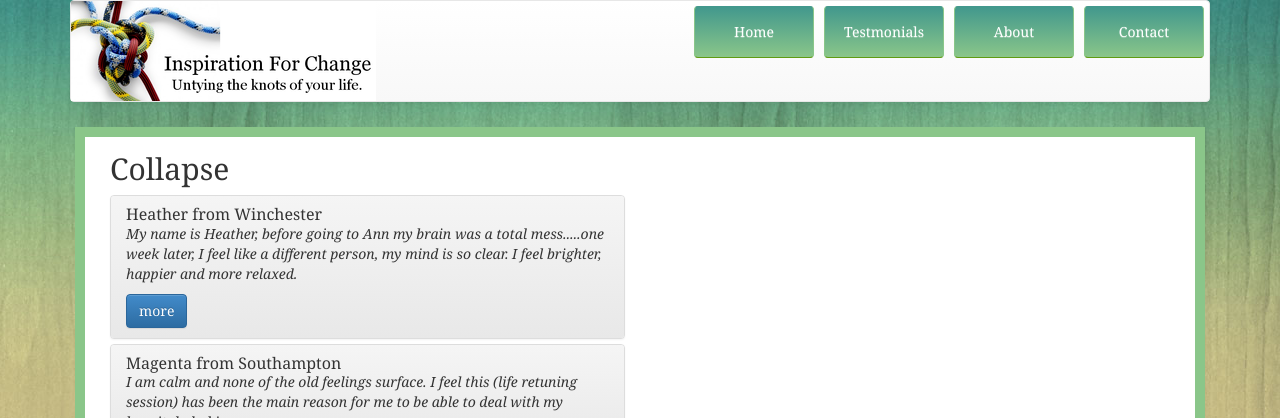
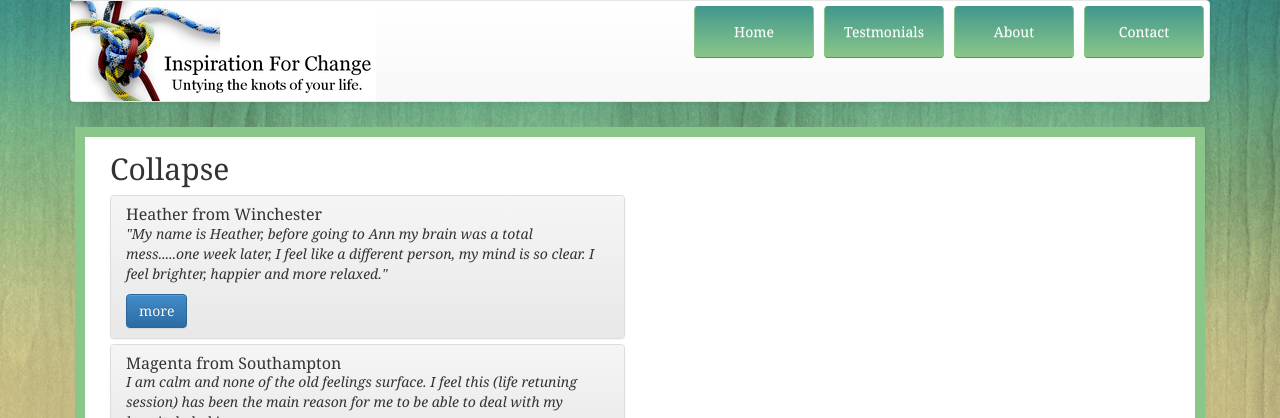
Before and after one commit to designerwebhosting/inspirationforchange, a Jekyll site: the page built from testimonials-copy.md, in a window 1280 px wide. Shown: the top 418 px of the page. Built offline with Jekyll 4.4.1, drawn with Linux system fonts in a browser that asks for light colours; nearby versions of some CDN libraries.

```diff
--- a/testimonials-copy.md
+++ b/testimonials-copy.md
@@ -16,7 +16,7 @@ tags:
         <h4 class="panel-title">
           <a data-toggle="collapse" data-parent="#accordion" href="#collapse1">Heather from Winchester</a>
         </h4>
-        <p><em>My name is Heather, before going to Ann my brain was a total mess.....one week later, I feel like a different person, my mind is so clear. I feel brighter, happier and more relaxed.</em></p>
+        <p><em>"My name is Heather, before going to Ann my brain was a total mess.....one week later, I feel like a different person, my mind is so clear. I feel brighter, happier and more relaxed."</em></p>
         <a data-toggle="collapse" data-parent="#accordion" href="#collapse1"><button class="btn btn-primary">more</button></a>
       </div>
       <div id="collapse1" class="panel-collapse collapse">
```
